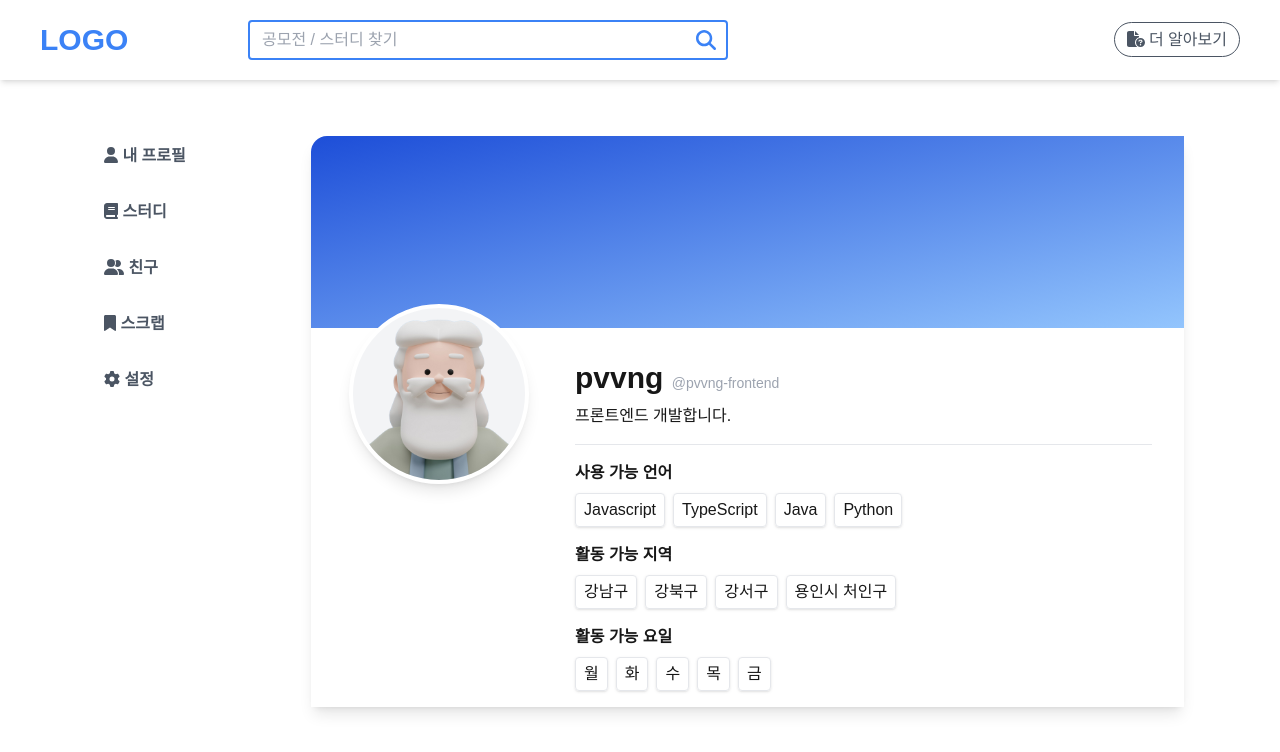
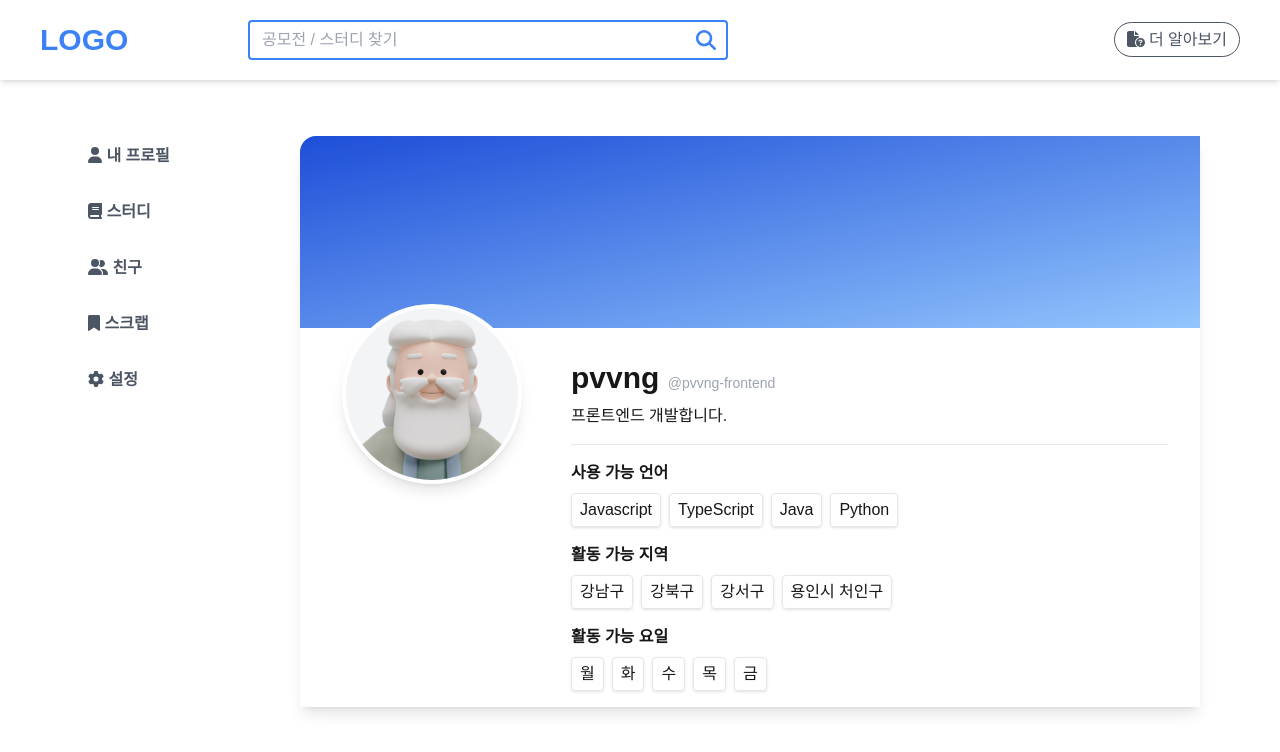
Before and after one commit to pvvng/ai-makers-fe, a Next.js app: page /my-page in a window 1280 px wide. Shown: the top 752 px of the page. Built offline with nearby package versions, Linux system fonts and the light colour scheme; no server answers.

Commit message:
design : my page 패딩 변경

```diff
--- a/app/my-page/page.tsx
+++ b/app/my-page/page.tsx
@@ -12,7 +12,7 @@ export const metadata: Metadata = {
 
 export default function Contest() {
   return (
-    <div className="w-full p-4 pt-14 pb-10 px-24">
+    <div className="w-full p-4 pt-14 pb-10 px-20">
       <div className="flex justify-center items-start gap-10">
         <SideBar />
         <Suspense fallback={<SkeletonContent />}>
```
